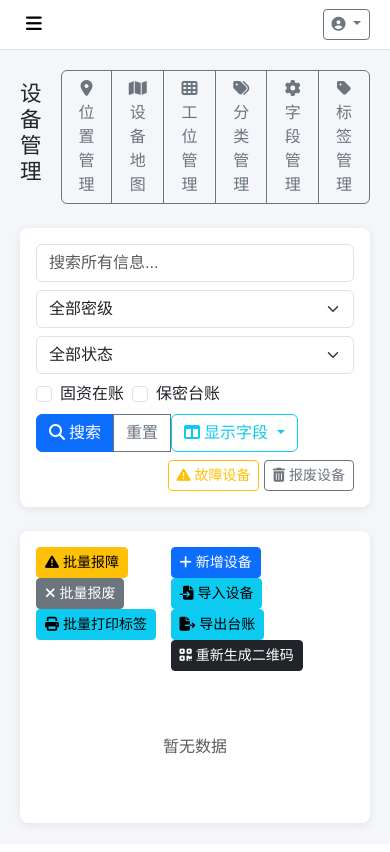
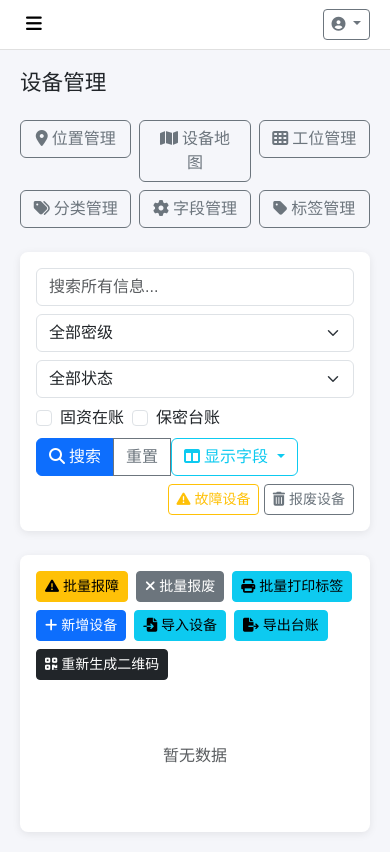
Before and after one commit to juzixs/CDITAMS, a Django app: page /assets/ in a window 390 px wide. Before the commit the page ends 829 px from the top, so only its background shows below. Run offline with Django 5.2, Linux system fonts and the light colour scheme; the visitor is signed in with stand-in values (Sample User, id 1); data comes from the database, SQL or seed files in the repository; data that the repository does not hold is empty; some libraries are stand-ins or nearby versions.

Commit message:
部分按钮移动端排布修改

```diff
--- a/templates/assets/device_list.html
+++ b/templates/assets/device_list.html
@@ -116,9 +116,9 @@
 {% endblock %}
 
 {% block content %}
-<div class="d-flex justify-content-between align-items-center mb-4">
-    <h4>设备管理</h4>
-    <div class="btn-group">
+<div class="d-flex flex-column flex-md-row justify-content-between align-items-start align-items-md-center mb-4 gap-2">
+    <h4 class="mb-0">设备管理</h4>
+    <div class="btn-group d-none d-md-flex" role="group">
         <a href="{% url 'location_list' %}" class="btn btn-outline-secondary" title="位置管理"><i class="fas fa-map-marker-alt"></i> 位置管理</a>
         <a href="{% url 'device_map' %}" class="btn btn-outline-secondary" title="设备地图"><i class="fas fa-map"></i> 设备地图</a>
         <a href="{% url 'workstation_manage' %}" class="btn btn-outline-secondary" title="工位管理"><i class="fas fa-th"></i> 工位管理</a>
@@ -126,6 +126,14 @@
         <a href="{% url 'field_list' %}" class="btn btn-outline-secondary" title="字段管理"><i class="fas fa-cog"></i> 字段管理</a>
         <a href="{% url 'label_settings' %}" class="btn btn-outline-secondary" title="标签管理"><i class="fas fa-tag"></i> 标签管理</a>
     </div>
+</div>
+<div class="row g-2 d-md-none mb-4">
+    <div class="col-4"><a href="{% url 'location_list' %}" class="btn btn-outline-secondary w-100" title="位置管理"><i class="fas fa-map-marker-alt me-1"></i>位置管理</a></div>
+    <div class="col-4"><a href="{% url 'device_map' %}" class="btn btn-outline-secondary w-100" title="设备地图"><i class="fas fa-map me-1"></i>设备地图</a></div>
+    <div class="col-4"><a href="{% url 'workstation_manage' %}" class="btn btn-outline-secondary w-100" title="工位管理"><i class="fas fa-th me-1"></i>工位管理</a></div>
+    <div class="col-4"><a href="{% url 'category_list' %}" class="btn btn-outline-secondary w-100" title="分类管理"><i class="fas fa-tags me-1"></i>分类管理</a></div>
+    <div class="col-4"><a href="{% url 'field_list' %}" class="btn btn-outline-secondary w-100" title="字段管理"><i class="fas fa-cog me-1"></i>字段管理</a></div>
+    <div class="col-4"><a href="{% url 'label_settings' %}" class="btn btn-outline-secondary w-100" title="标签管理"><i class="fas fa-tag me-1"></i>标签管理</a></div>
 </div>
 
 <div class="card mb-4">
@@ -217,13 +225,13 @@
     <div class="card-body">
         <form method="post" id="batchForm">
             {% csrf_token %}
-            <div class="mb-3 d-flex justify-content-between">
-                <div>
+            <div class="mb-3 d-flex flex-column flex-md-row justify-content-between gap-2">
+                <div class="d-flex flex-wrap gap-2">
                     <button type="button" class="btn btn-sm btn-warning" onclick="batchFault()"><i class="fas fa-exclamation-triangle"></i> 批量报障</button>
                     <button type="button" class="btn btn-sm btn-secondary" onclick="batchScrap()"><i class="fas fa-times"></i> 批量报废</button>
                     <button type="button" class="btn btn-sm btn-info" onclick="batchPrintLabels()"><i class="fas fa-print"></i> 批量打印标签</button>
                 </div>
-                <div>
+                <div class="d-flex flex-wrap gap-2">
                     <a href="{% url 'device_create' %}" class="btn btn-sm btn-primary"><i class="fas fa-plus"></i> 新增设备</a>
                     <a href="{% url 'device_import' %}" class="btn btn-sm btn-info"><i class="fas fa-file-import"></i> 导入设备</a>
                     <a href="{% url 'device_export' %}?search={{ request.GET.search }}&status={{ request.GET.status }}" class="btn btn-sm btn-info"><i class="fas fa-file-export"></i> 导出台账</a>
```
Also changed, not shown: templates/assets/software_list.html (+3 -5 lines), templates/inventory/task_detail.html (+18 -8 lines).
